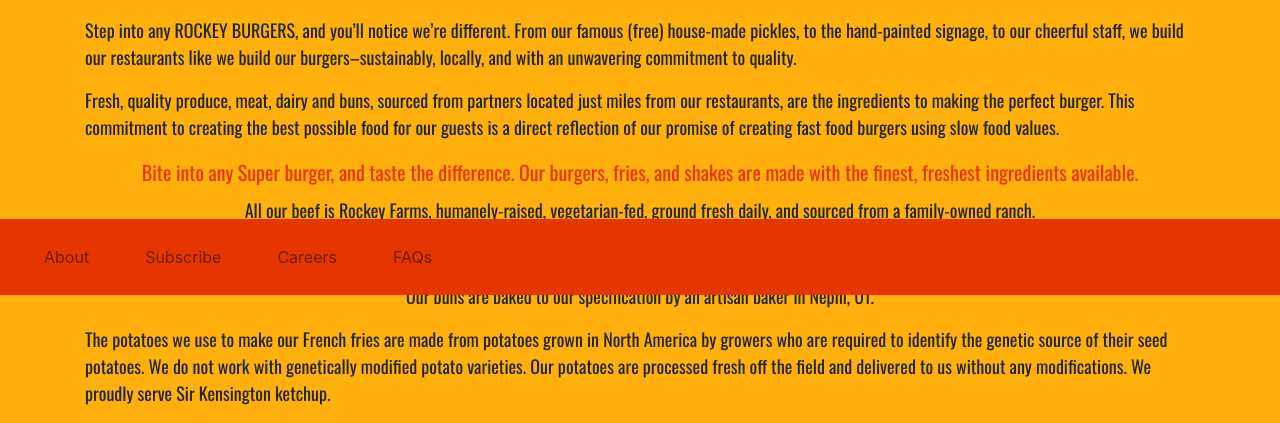
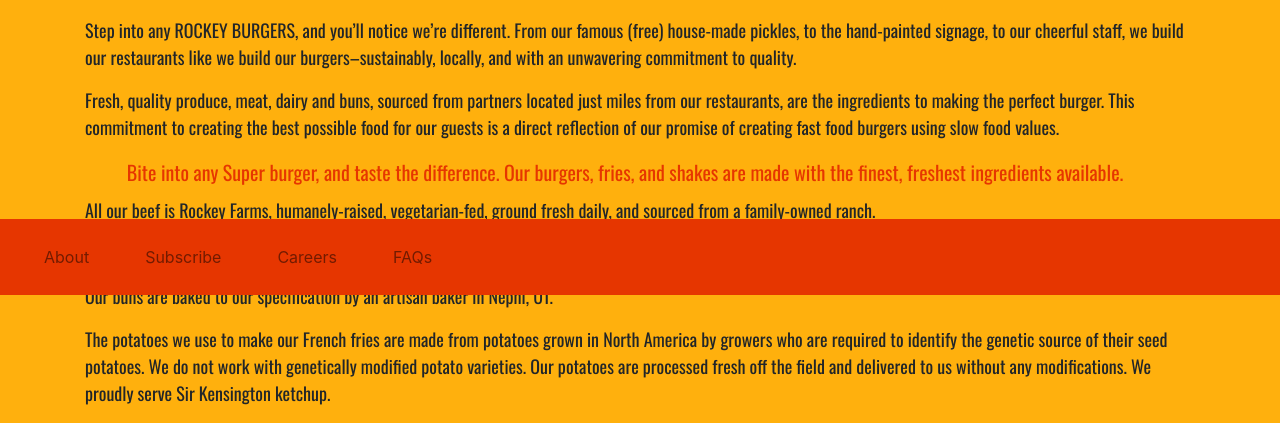
Before and after one commit to jeremywp/Rockey-Burgers, a website: page about.html in a window 1280 px wide. Shown: the part 505-928 px from the top of the page. Drawn offline with nearby package versions, Linux system fonts and the light colour scheme.

Commit message:
all finished

```diff
--- a/about.html
+++ b/about.html
@@ -42,6 +42,7 @@
     </div>
 
     <div class="container">
+        <div class="about">
             <p>Step into any ROCKEY BURGERS, and you’ll notice we’re different. From our famous (free) house-made pickles, to the hand-painted signage, to our cheerful staff, we build our restaurants like we build our burgers–sustainably, locally, and with an unwavering commitment to quality.</p>
             <p>Fresh, quality produce, meat, dairy and buns, sourced from partners located just miles from our restaurants, are the ingredients to making the perfect burger. This commitment to creating the best possible food for our guests is a direct reflection of our promise of creating fast food burgers using slow food values.</p>
             <div class="emphasis">Bite into any Super burger, and taste the difference. Our burgers, fries, and shakes are made with the finest, freshest ingredients available.</div>
@@ -49,6 +50,7 @@
             <p>All of our shakes and cones are made with organic cream from Rockey Creamery, a small, family-owned, organic farm located South of Nephi, Utah.</p>
             <p>Our buns are baked to our specification by an artisan baker in Nephi, UT.</p>
             <p>The potatoes we use to make our French fries are made from potatoes grown in North America by growers who are required to identify the genetic source of their seed potatoes. We do not work with genetically modified potato varieties. Our potatoes are processed fresh off the field and delivered to us without any modifications. We proudly serve Sir Kensington ketchup.</p>
+        </div>
     </div>
 
 
--- a/scss/style.scss
+++ b/scss/style.scss
@@ -4,6 +4,8 @@
 
 
 body, html {
+  margin: auto 0;
+  padding: auto 0;
   height: 100%;
   background-color: #FFB00D;
 }
@@ -49,7 +51,7 @@
   }
 }
 
-.container {
+.container{
   display: flex;
   flex-direction: column;
   align-items: center;
@@ -65,6 +67,7 @@
     color: $rockeyRed;
     font-size: 20px;
     padding-bottom: 10px;
+    padding-right: 30px;
   }
 
   .sub-header{
@@ -82,6 +85,10 @@
   .describe {
     font-size: 20px;
   }
+}
+
+.about{
+  align-items: left;
 }
 
 .tab{
@@ -164,9 +171,8 @@
 
 .fa {
   padding: 20px;
-  font-family: none, serif;
   font-size: 20px;
-  width: 50px;
+  width: 60px;
   text-align: center;
   text-decoration: none;
   margin: 5px 2px;
```
Also changed, not shown: css/style.css. Lines whose indentation alone changed are shown as unchanged.
